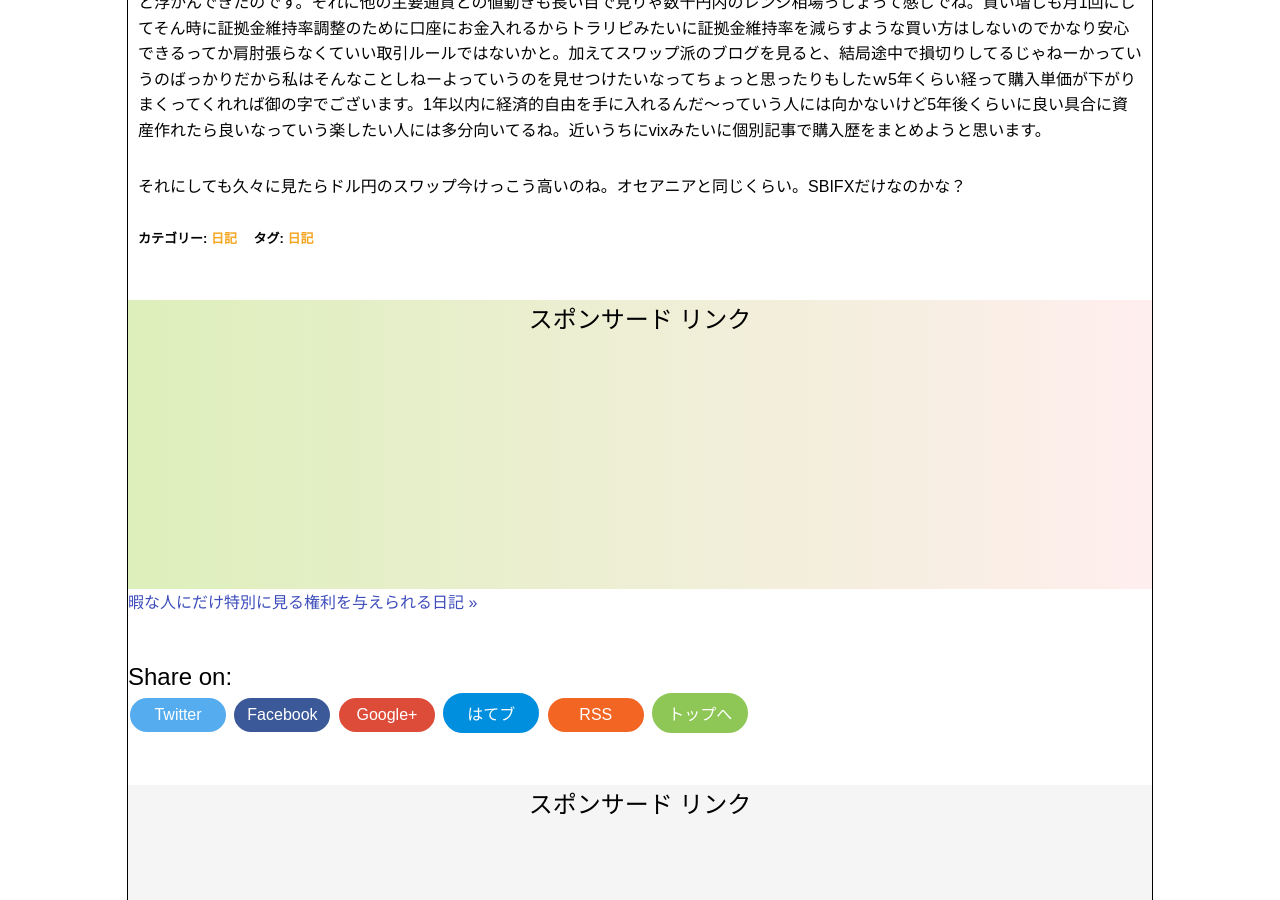
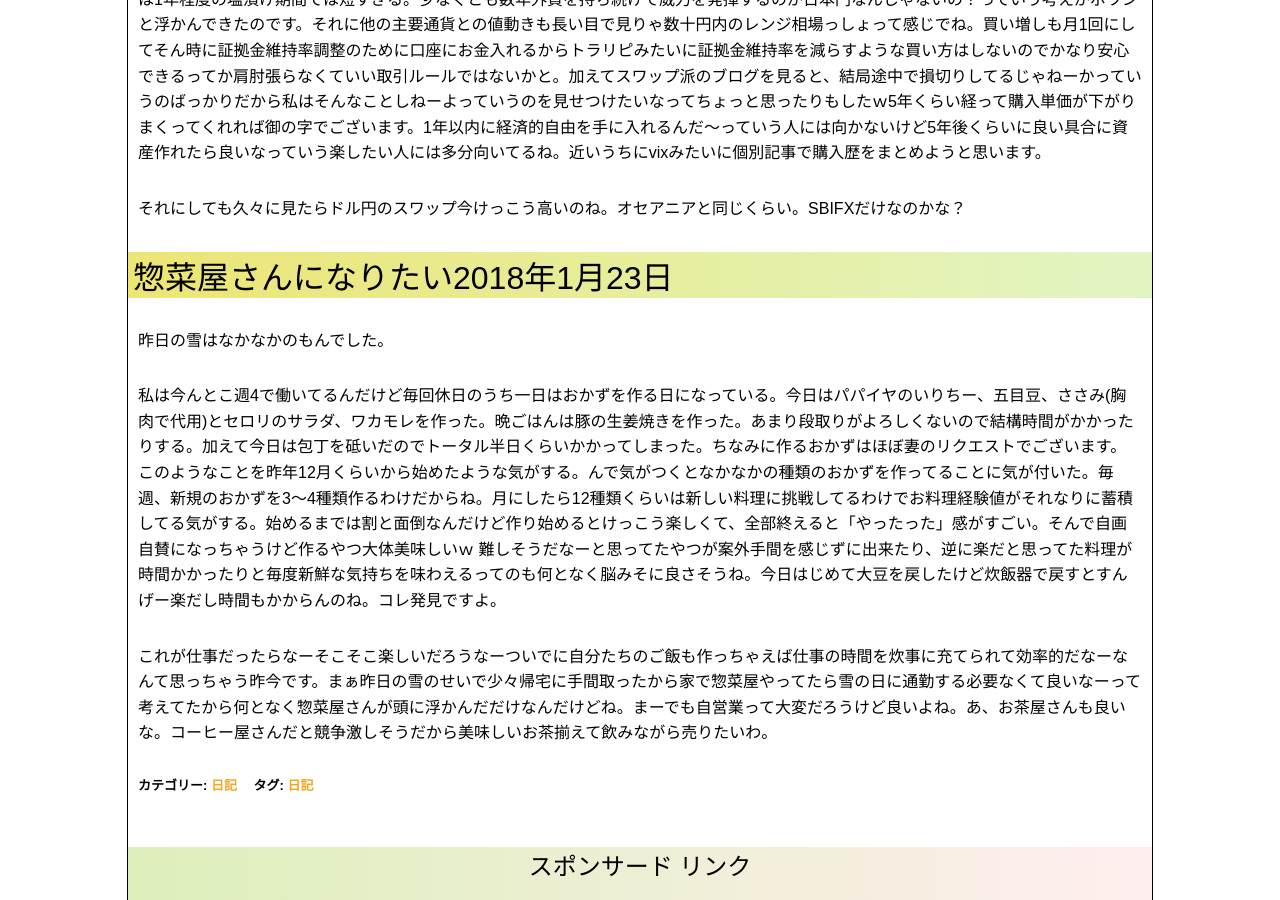
Before and after one commit to photoantenna/photoantenna.github.io, a Jekyll site: the page built from _posts/2017-12-27-diary.md, in a window 1280 px wide and 900 px high, scrolled down 5607 px. Built offline with Jekyll 4.4.1, drawn with Linux system fonts in a browser that asks for light colours; some of the changed text lies outside the part shown.

Commit message:
日記更新

```diff
--- a/_posts/2017-12-27-diary.md
+++ b/_posts/2017-12-27-diary.md
@@ -5,9 +5,9 @@ permalink: diary04
 excerpt: "日常のことや出来事に対する自分の反応を文章化していこうのコーナーです。特にテーマも設けずにつらつらと書いていくとっても楽しいコーナーです。とっても楽しいんですけどまず有益な情報は得られないと思われるので日記が当サイトのメインコンテンツにならないよう注意する必要があったりしますですよ。"
 categories: "日記"
 tags: "日記"
-keywords: "日記, 哲学, こんにゃく, VIX, ゲーム, 失敗, facerig, コストコ, FX"
+keywords: "日記, 哲学, こんにゃく, VIX, ゲーム, 失敗, facerig, コストコ, FX, 料理"
 mokuji: true
-update: 2018-1-17
+update: 2018-1-23
 image:
   feature: diary.jpg
 ---
@@ -88,3 +88,12 @@ FXの取引ルールは今んとこクロス円である程度スワップ付く
 投資効率は間違いなくvixの方が良いからこれは遊びみたいなもんだけど自国通貨が日本円ってそれだけでＦＸやるには有利なんじゃないかなって何となく思ったんすよ。主要通貨しかも超低金利。金利差を享受するにはうってつけの通貨じゃねぇかと。ただそれを活かすためには1年程度の塩漬け期間では短すぎる。少なくとも数年外貨を持ち続けて威力を発揮するのが日本円なんじゃないの？っていう考えがポワンと浮かんできたのです。それに他の主要通貨との値動きも長い目で見りゃ数十円内のレンジ相場っしょって感じでね。買い増しも月1回にしてそん時に証拠金維持率調整のために口座にお金入れるからトラリピみたいに証拠金維持率を減らすような買い方はしないのでかなり安心できるってか肩肘張らなくていい取引ルールではないかと。加えてスワップ派のブログを見ると、結局途中で損切りしてるじゃねーかっていうのばっかりだから私はそんなことしねーよっていうのを見せつけたいなってちょっと思ったりもしたｗ5年くらい経って購入単価が下がりまくってくれれば御の字でございます。1年以内に経済的自由を手に入れるんだ〜っていう人には向かないけど5年後くらいに良い具合に資産作れたら良いなっていう楽したい人には多分向いてるね。近いうちにvixみたいに個別記事で購入歴をまとめようと思います。
 
 それにしても久々に見たらドル円のスワップ今けっこう高いのね。オセアニアと同じくらい。SBIFXだけなのかな？
+
+### 惣菜屋さんになりたい2018年1月23日
+
+昨日の雪はなかなかのもんでした。
+
+私は今んとこ週4で働いてるんだけど毎回休日のうち一日はおかずを作る日になっている。今日はパパイヤのいりちー、五目豆、ささみ(胸肉で代用)とセロリのサラダ、ワカモレを作った。晩ごはんは豚の生姜焼きを作った。あまり段取りがよろしくないので結構時間がかかったりする。加えて今日は包丁を砥いだのでトータル半日くらいかかってしまった。ちなみに作るおかずはほぼ妻のリクエストでございます。このようなことを昨年12月くらいから始めたような気がする。んで気がつくとなかなかの種類のおかずを作ってることに気が付いた。毎週、新規のおかずを3〜4種類作るわけだからね。月にしたら12種類くらいは新しい料理に挑戦してるわけでお料理経験値がそれなりに蓄積してる気がする。始めるまでは割と面倒なんだけど作り始めるとけっこう楽しくて、全部終えると「やったった」感がすごい。そんで自画自賛になっちゃうけど作るやつ大体美味しいｗ
+難しそうだなーと思ってたやつが案外手間を感じずに出来たり、逆に楽だと思ってた料理が時間かかったりと毎度新鮮な気持ちを味わえるってのも何となく脳みそに良さそうね。今日はじめて大豆を戻したけど炊飯器で戻すとすんげー楽だし時間もかからんのね。コレ発見ですよ。
+
+これが仕事だったらなーそこそこ楽しいだろうなーついでに自分たちのご飯も作っちゃえば仕事の時間を炊事に充てられて効率的だなーなんて思っちゃう昨今です。まぁ昨日の雪のせいで少々帰宅に手間取ったから家で惣菜屋やってたら雪の日に通勤する必要なくて良いなーって考えてたから何となく惣菜屋さんが頭に浮かんだだけなんだけどね。まーでも自営業って大変だろうけど良いよね。あ、お茶屋さんも良いな。コーヒー屋さんだと競争激しそうだから美味しいお茶揃えて飲みながら売りたいわ。
```
